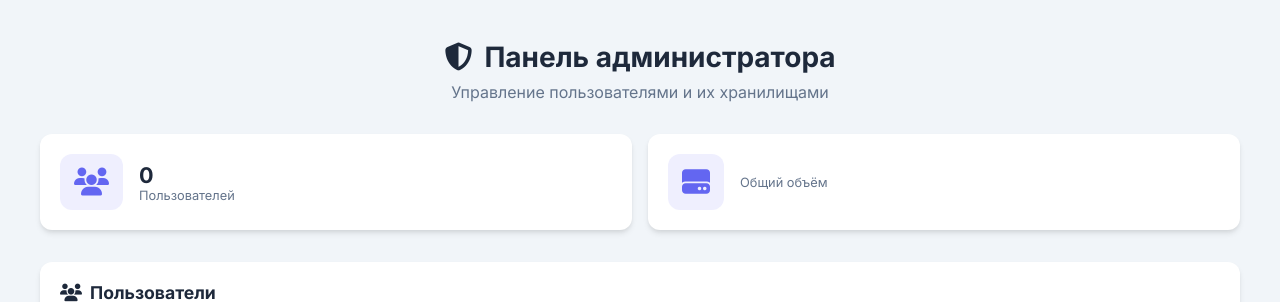
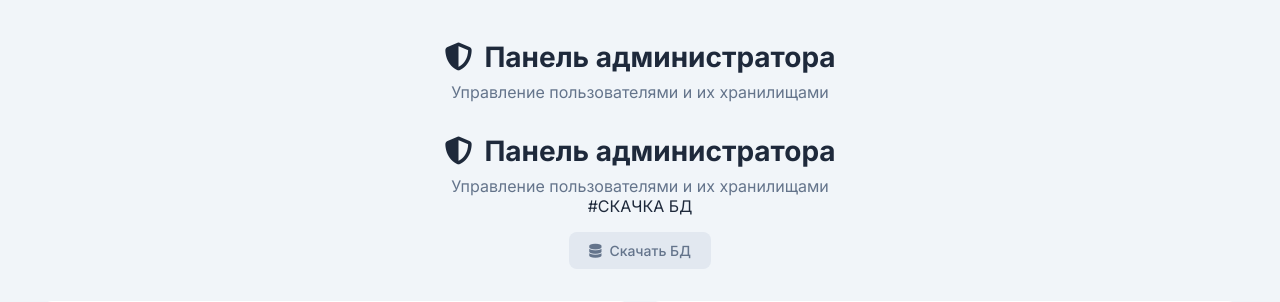
Before and after one commit to BlackHole221Zos/mycloud, a Flask app: template templates/admin.html in a window 1280 px wide. Shown: the top 302 px of the page. Run offline with Flask 3, Linux system fonts and the light colour scheme; the template is opened without the code that fills it, so the values that code supplies are empty; parts of the project's set-up code (start-up, migrations or seed data) failed here and were passed over.

Commit message:
Add database download button to admin panel
КНОПКА СКАЧИВАНИЯ БД

```diff
--- a/templates/admin.html
+++ b/templates/admin.html
@@ -7,7 +7,17 @@
         <h1><i class="fas fa-shield-alt"></i> Панель администратора</h1>
         <p>Управление пользователями и их хранилищами</p>
     </div>
+<div class="admin-header">
+    <h1><i class="fas fa-shield-alt"></i> Панель администратора</h1>
+    <p>Управление пользователями и их хранилищами</p>
 
+#СКАЧКА БД
+    <div style="margin-top: 1rem;">
+        <a href="{{ url_for('admin.download_database') }}" class="btn btn-secondary">
+            <i class="fas fa-database"></i> Скачать БД
+        </a>
+    </div>
+</div>
     <div class="stats-cards">
         <div class="stat-card">
             <i class="fas fa-users"></i>
@@ -66,12 +76,12 @@
                     </td>
                     <td>{{ user.created_at[:10] if user.created_at else 'N/A' }}</td>
                     <td>
-                        <!-- ✅ ИСПРАВЛЕНО: admin.admin_user_files -->
+
                         <a href="{{ url_for('admin.admin_user_files', user_id=user.id) }}" class="btn btn-sm btn-primary">
                             <i class="fas fa-folder-open"></i> Файлы
                         </a>
                         {% if not user.is_admin %}
-                        <!-- ✅ ИСПРАВЛЕНО: admin.admin_delete_user -->
+
                         <form action="{{ url_for('admin.admin_delete_user', user_id=user.id) }}" method="POST" style="display:inline"
                               onsubmit="return confirm('Удалить пользователя {{ user.username }} и все его файлы?')">
                             <button type="submit" class="btn btn-sm btn-danger">
@@ -86,4 +96,5 @@
         </table>
     </div>
 </div>
+
 {% endblock %}
```
